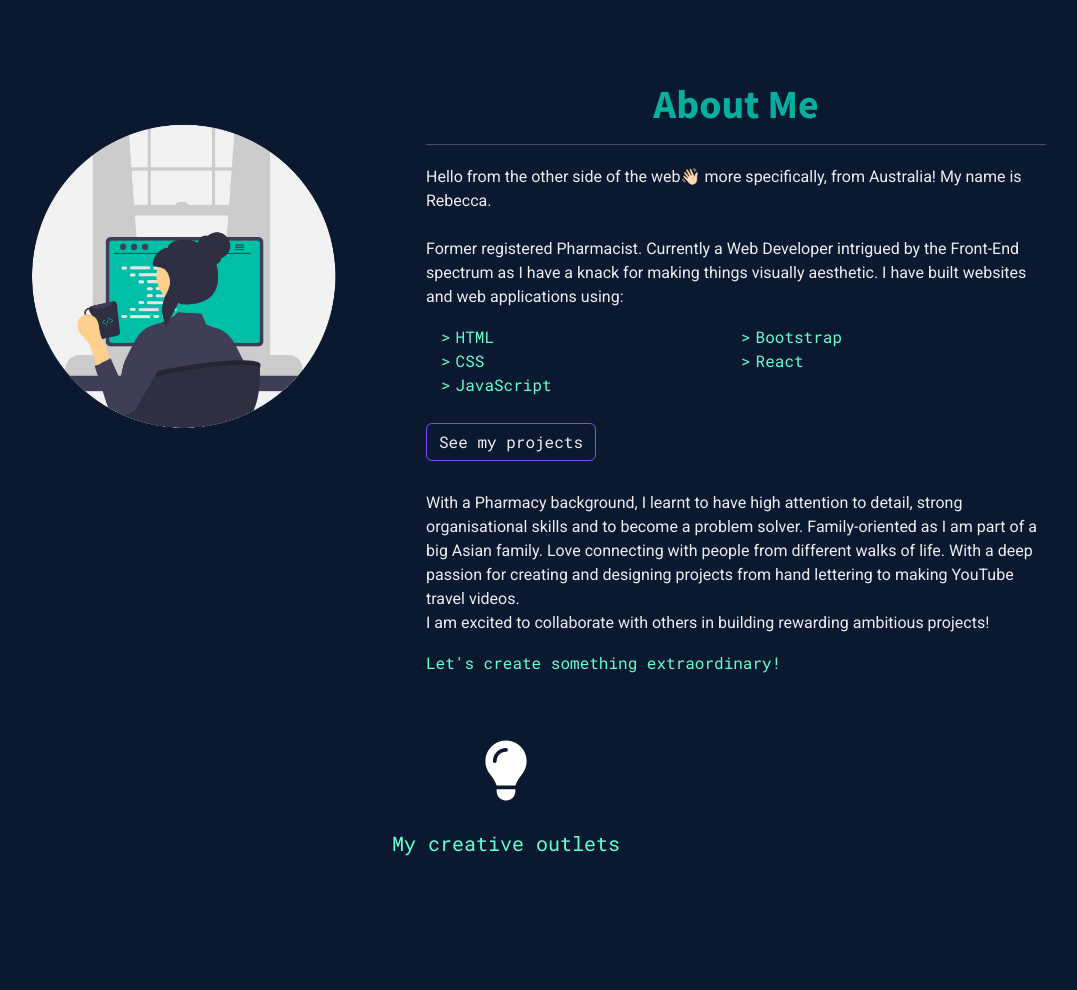
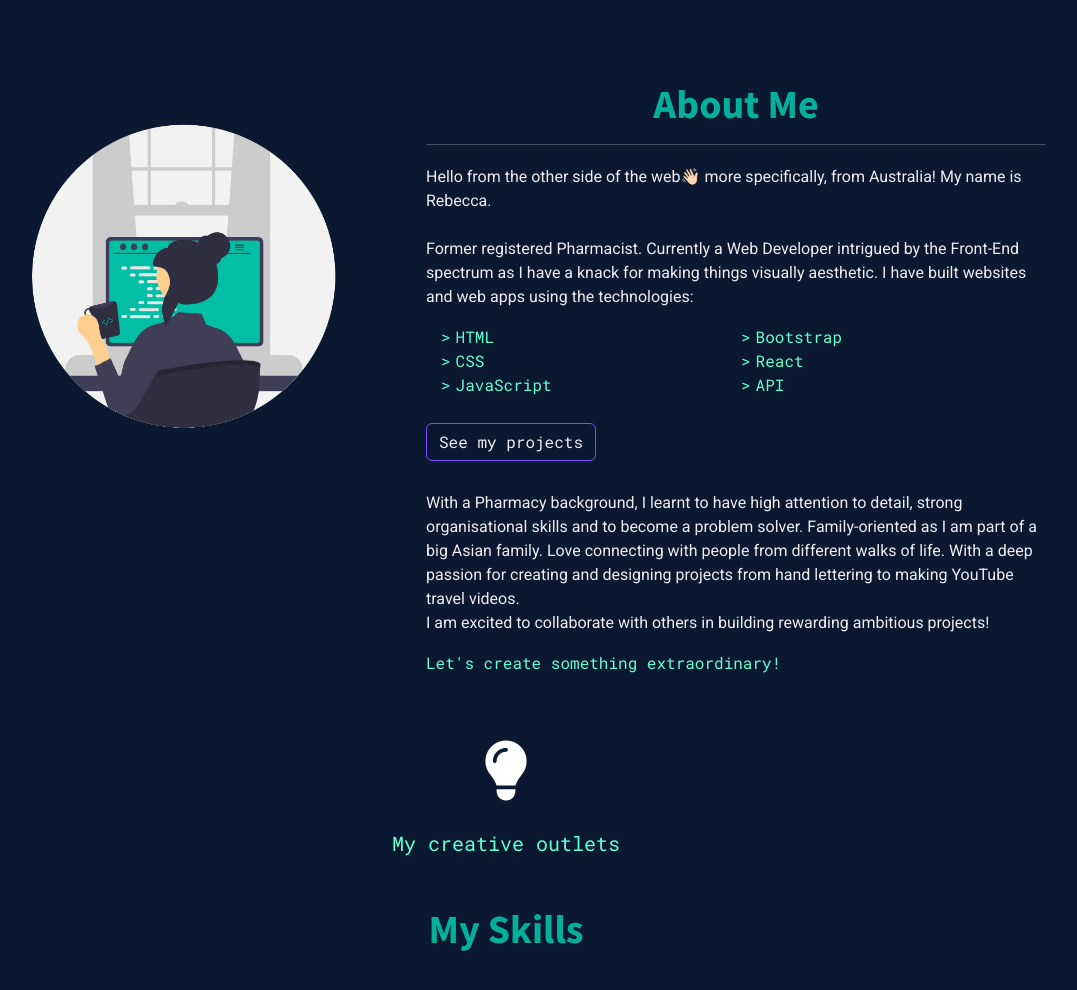
Before and after one commit to Shih-coding/Final-Portfolio-Project, a plain HTML site: page about.html in a window 1280 px wide. Shown: the whole page, without its empty margins (134-1211 px from the left). Before the commit the page ends 893 px from the top, so only its background shows below. Drawn offline with nearby package versions, Linux system fonts and the light colour scheme.

Commit message:
about me template done

```diff
--- a/about.html
+++ b/about.html
@@ -30,15 +30,16 @@
   <p>Hello from the other side of the web👋🏻 more specifically, from Australia! My name is Rebecca.
     <br>
     <br> Former registered Pharmacist. Currently a Web Developer intrigued by the Front-End spectrum as I have a knack for making things visually aesthetic.
-    I have built websites and web applications using:
+    I have built websites and web apps using the technologies:
     <ul class="skills-list">
       <li>HTML</li>
        <li>Bootstrap</li>
         <li>CSS</li>
       <li>React</li>
         <li>JavaScript</li>
+         <li>API</li>
     </ul>
-    <a href="" class="btn btn-branding button">See my projects</a>
+    <a href="/work.html" class="btn btn-branding button">See my projects</a>
   <br>
   <p> With a Pharmacy background, I learnt to have high attention to detail, strong organisational skills and to become a problem solver.
   Family-oriented as I am part of a big Asian family. Love connecting with people from different walks of life.
@@ -56,6 +57,9 @@ Let's create something extraordinary!
  <h4>My creative outlets</h4>
 
  <!-- insert calligraphy insta or FB & youtube channel-->
+
+<h2>My Skills</h2>
+ <!-- insert progress bars of skill levels-->
 </div>
 </body>
 </html>
--- a/styles/portfolio.css
+++ b/styles/portfolio.css
@@ -281,3 +281,11 @@ zoom: 50%;
   transition: transform .2s;
   margin: 0 auto;
 }
+
+h2 {font-family:'Source Sans Pro', sans-serif;
+  font-weight: 700;
+  font-size: 40px;
+  color: var(--dark-green);
+  margin-top: 50px;
+  text-align: center;
+}
```
